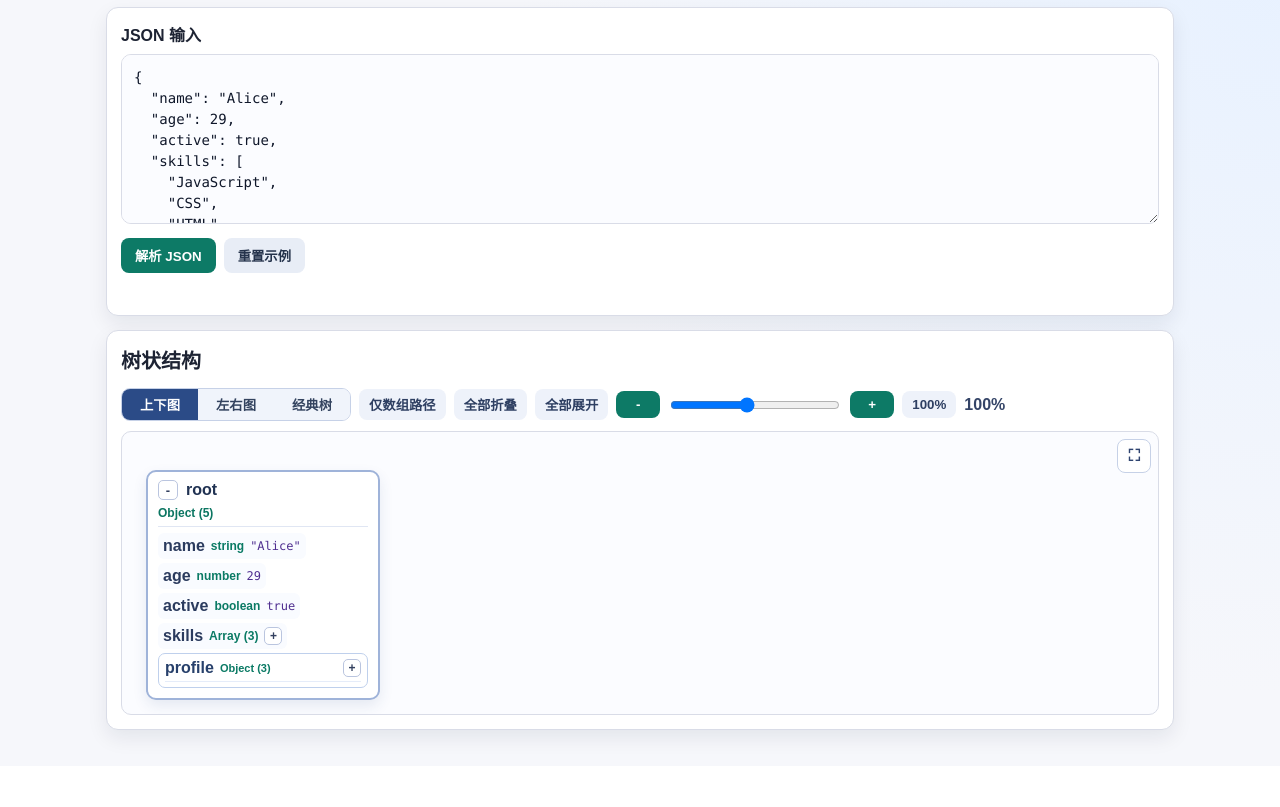
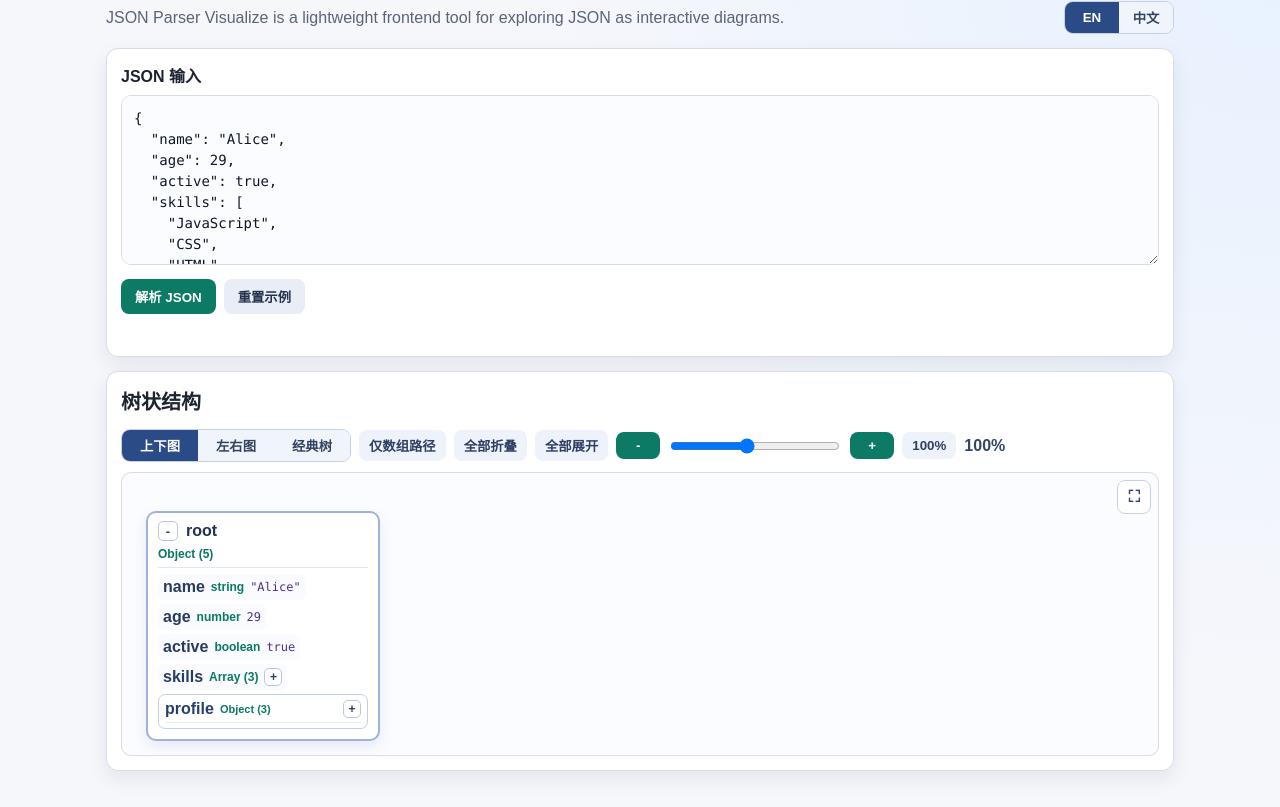
Before and after one commit to Simon9997/json-parser-visualize, a website with bundled scripts: page index.html in a window 1280 px wide. Shown: the part 71-878 px from the top of the page. Before the commit the page ends 837 px from the top, so only its background shows below. Built offline with nearby package versions, Linux system fonts and the light colour scheme.

Commit message:
Add bilingual project description switch with English default

```diff
--- a/index.html
+++ b/index.html
@@ -10,6 +10,13 @@
     <main class="app">
       <header class="app-header">
         <h1>JSON 树状解析器</h1>
+        <div class="desc-row">
+          <p id="projectDesc" class="project-desc">JSON Parser Visualize is a lightweight frontend tool for exploring JSON as interactive diagrams.</p>
+          <div class="lang-switch" role="group" aria-label="Language switch">
+            <button id="langEnBtn" type="button" class="lang-btn active">EN</button>
+            <button id="langZhBtn" type="button" class="lang-btn">中文</button>
+          </div>
+        </div>
       </header>
 
       <section class="panel input-panel">
--- a/script.js
+++ b/script.js
@@ -18,6 +18,9 @@ const viewClassicBtn = document.getElementById("viewClassicBtn");
 const filterArrayBtn = document.getElementById("filterArrayBtn");
 const canvasFullscreenBtn = document.getElementById("canvasFullscreenBtn");
 const treePanel = document.querySelector(".tree-panel");
+const projectDesc = document.getElementById("projectDesc");
+const langEnBtn = document.getElementById("langEnBtn");
+const langZhBtn = document.getElementById("langZhBtn");
 
 let rootNode = null;
 let zoomScale = 1;
@@ -33,6 +36,7 @@ let panStartY = 0;
 let panOriginX = 0;
 let panOriginY = 0;
 let pendingCenterNodeId = null;
+let currentLang = "en";
 
 const MIN_ZOOM = 0.2;
 const MAX_ZOOM = 2;
@@ -49,6 +53,19 @@ const demoJson = {
     projects: [{ title: "Tree UI", stars: 12 }, { title: "Parser", stars: 8 }]
   }
 };
+
+const PROJECT_DESC = {
+  en: "JSON Parser Visualize is a lightweight frontend tool for exploring JSON as interactive diagrams.",
+  zh: "JSON Parser Visualize 是一个轻量前端工具，用于将 JSON 结构以可交互图形方式展示。"
+};
+
+function updateLanguageUI() {
+  if (projectDesc) {
+    projectDesc.textContent = PROJECT_DESC[currentLang] || PROJECT_DESC.en;
+  }
+  if (langEnBtn) langEnBtn.classList.toggle("active", currentLang === "en");
+  if (langZhBtn) langZhBtn.classList.toggle("active", currentLang === "zh");
+}
 
 function clampScale(scale) {
   return Math.min(MAX_ZOOM, Math.max(MIN_ZOOM, scale));
@@ -881,6 +898,16 @@ canvasFullscreenBtn.addEventListener("click", () => {
   updateFullscreenUI();
 });
 
+langEnBtn.addEventListener("click", () => {
+  currentLang = "en";
+  updateLanguageUI();
+});
+
+langZhBtn.addEventListener("click", () => {
+  currentLang = "zh";
+  updateLanguageUI();
+});
+
 treeRoot.addEventListener(
   "wheel",
   (event) => {
@@ -927,4 +954,5 @@ window.addEventListener("keydown", (event) => {
 
 syncZoomUI();
 updateFullscreenUI();
+updateLanguageUI();
 loadDemo();
--- a/style.css
+++ b/style.css
@@ -40,9 +40,40 @@ body.canvas-fullscreen-active {
   font-size: 28px;
 }
 
-.app-header p {
-  margin: 6px 0 0;
+.desc-row {
+  margin-top: 8px;
+  display: flex;
+  align-items: center;
+  justify-content: space-between;
+  gap: 10px;
+  flex-wrap: wrap;
+}
+
+.project-desc {
+  margin: 0;
   color: var(--muted);
+}
+
+.lang-switch {
+  display: inline-flex;
+  border: 1px solid #c6d1e7;
+  border-radius: 9px;
+  overflow: hidden;
+}
+
+.lang-btn {
+  border: 0;
+  border-radius: 0;
+  padding: 6px 10px;
+  min-width: 54px;
+  background: #f0f4fb;
+  color: #33435f;
+  font-weight: 700;
+}
+
+.lang-btn.active {
+  background: #2b4b87;
+  color: #fff;
 }
 
 .panel {
```
